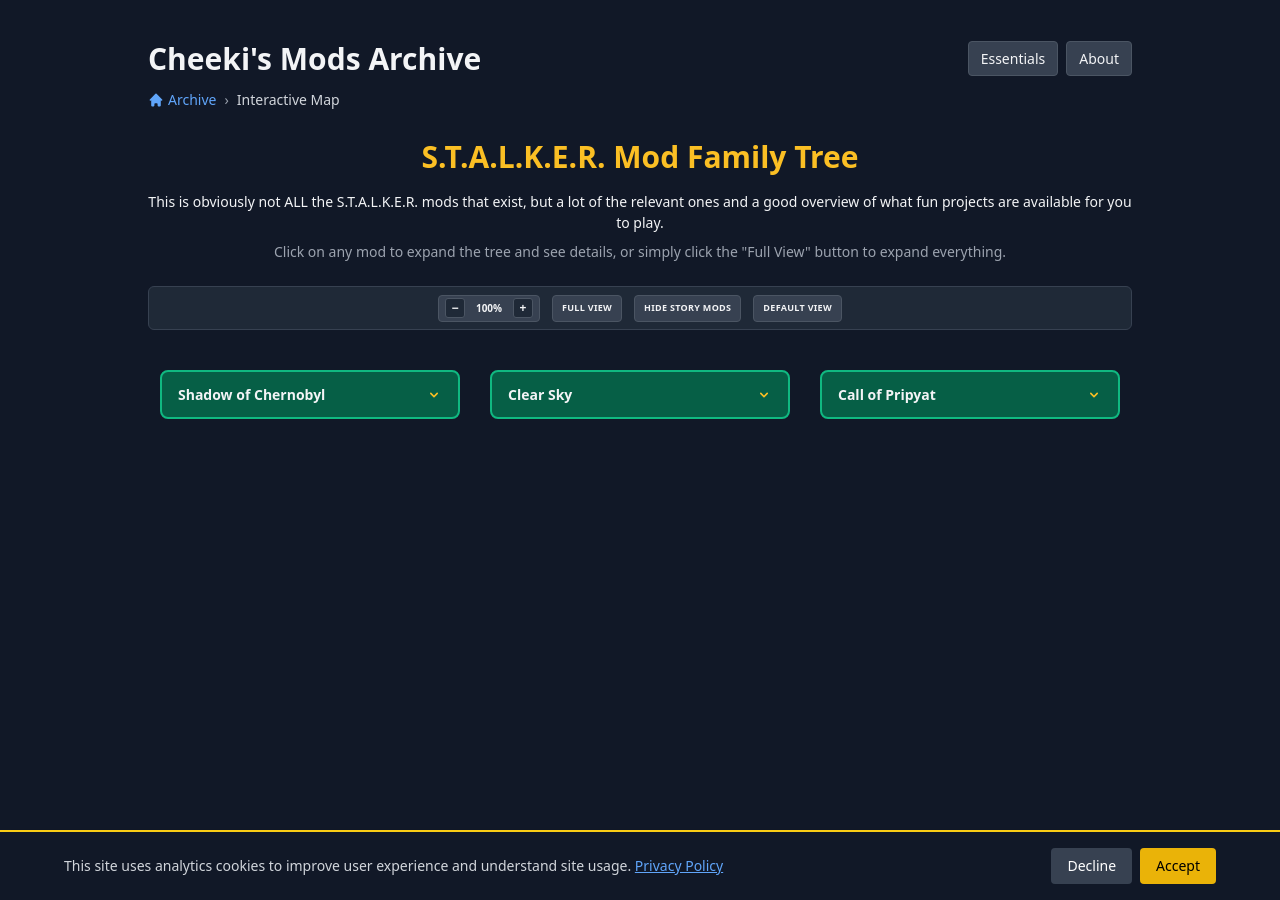
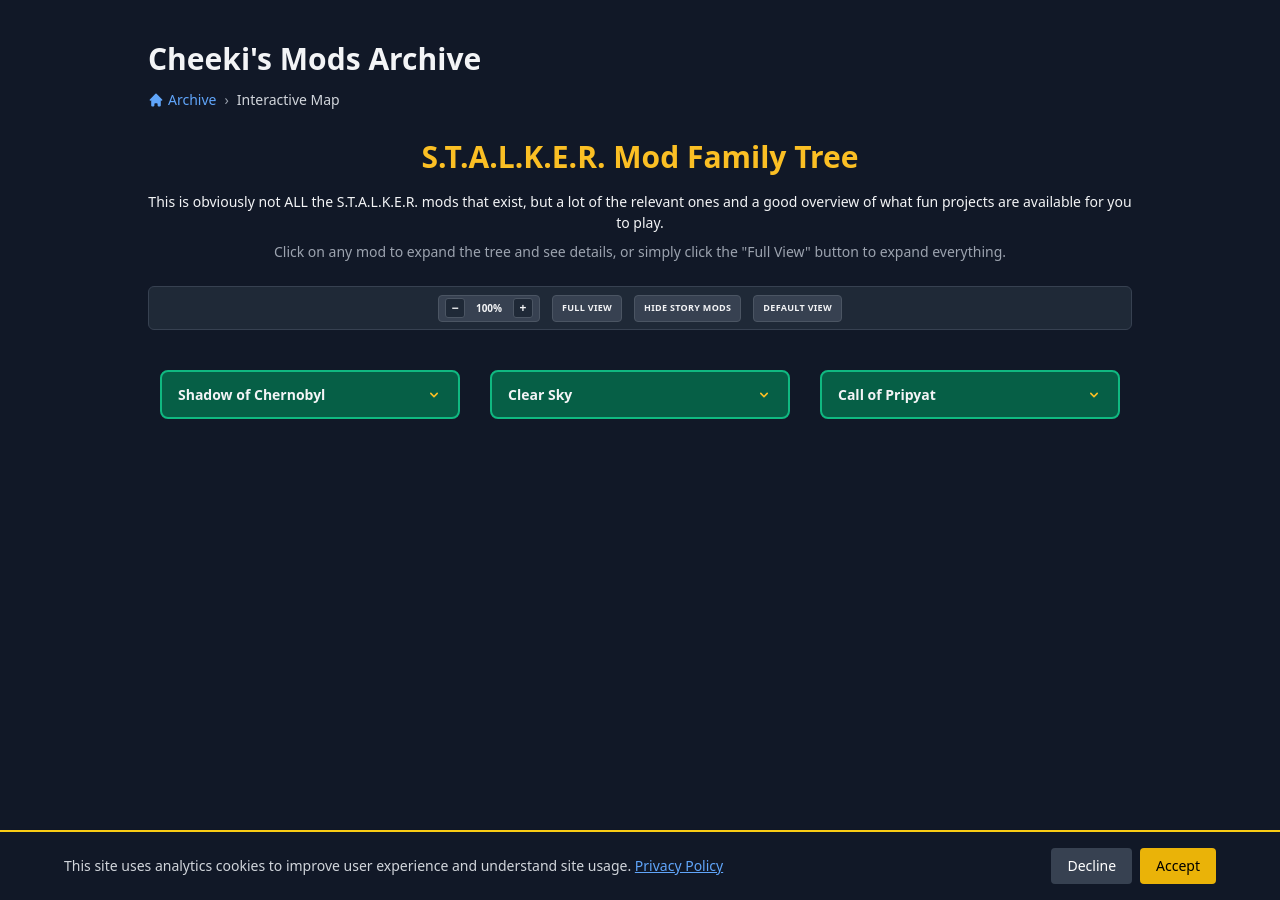
Before and after one commit to Cheekitos/CSMA-Test, a Jekyll site: the page built from stalker-map.html, in a window 1280 px wide. Built offline with Jekyll 4.4.1, drawn with Linux system fonts in a browser that asks for light colours; nearby versions of some CDN libraries.

Commit message:
Update stalker-map.html

```diff
--- a/stalker-map.html
+++ b/stalker-map.html
@@ -16,16 +16,6 @@
 <div class="mod-tree-container">
   <div class="page-header">
     <a href="{{ site.baseurl }}/index.html" class="site-title">Cheeki's Mods Archive</a>
-
-    <!-- Desktop buttons -->
-    <div class="header-buttons">
-      <button id="essentials-button-map" aria-label="View essential files" class="header-btn">
-        Essentials
-      </button>
-      <button id="contact-button-map" aria-label="About" class="header-btn">
-        About
-      </button>
-    </div>
   </div>
 
   <div class="legend-box">
@@ -110,26 +100,6 @@
   </div>
 </div>
 
-<!-- Essentials Overlay -->
-<div id="install-files-overlay" class="hidden">
-  <div class="install-files-modal">
-    <button id="install-files-close" aria-label="Close">&times;</button>
-    <div class="overlay-content">
-      {% include essential-files.html %}
-    </div>
-  </div>
-</div>
-
-<!-- Contact/About Overlay -->
-<div id="contact-overlay" class="hidden">
-  <div class="contact-modal">
-    <button id="contact-close" aria-label="Close">&times;</button>
-    <div class="overlay-content">
-      {% include about.html %}
-    </div>
-  </div>
-</div>
-
 <script src="{{ site.baseurl }}/assets/js/stalker-map.js"></script>
 
 </body>
```
